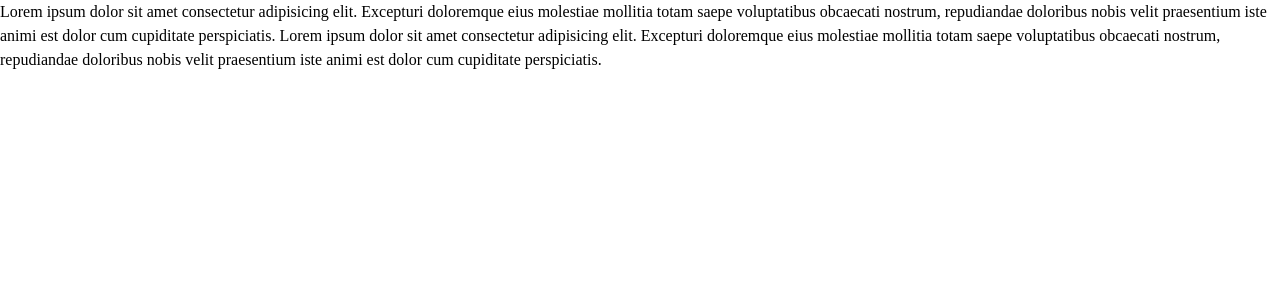
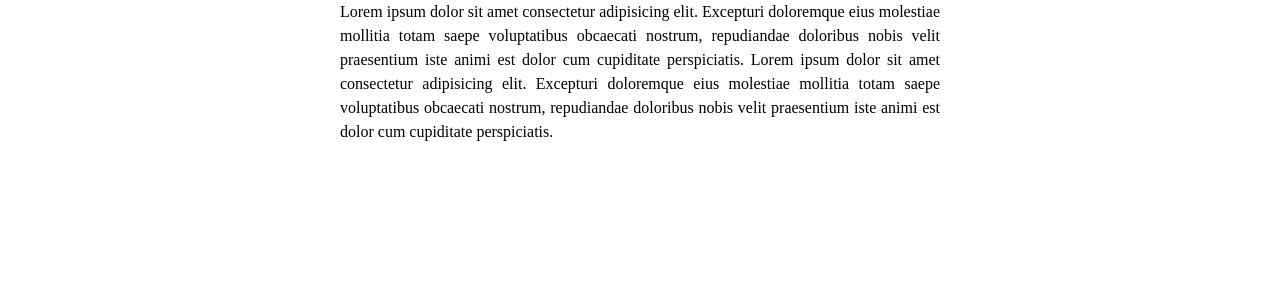
Before and after one commit to PetarNikolov101/ZandanaPortfolio, a React (Create React App) app: page / in a window 1280 px wide. Shown: the top 300 px of the page. Built offline with nearby package versions, Linux system fonts and the light colour scheme.

Commit message:
about section

```diff
--- a/src/App.css
+++ b/src/App.css
@@ -3,3 +3,11 @@
   font-size: 20px;
   font-family: 'Fira Sans';
 }
+
+.text{
+  display: flex;
+  text-align: justify;
+  align-items: center;
+  max-width: 600px;
+  margin: auto;
+}
```
